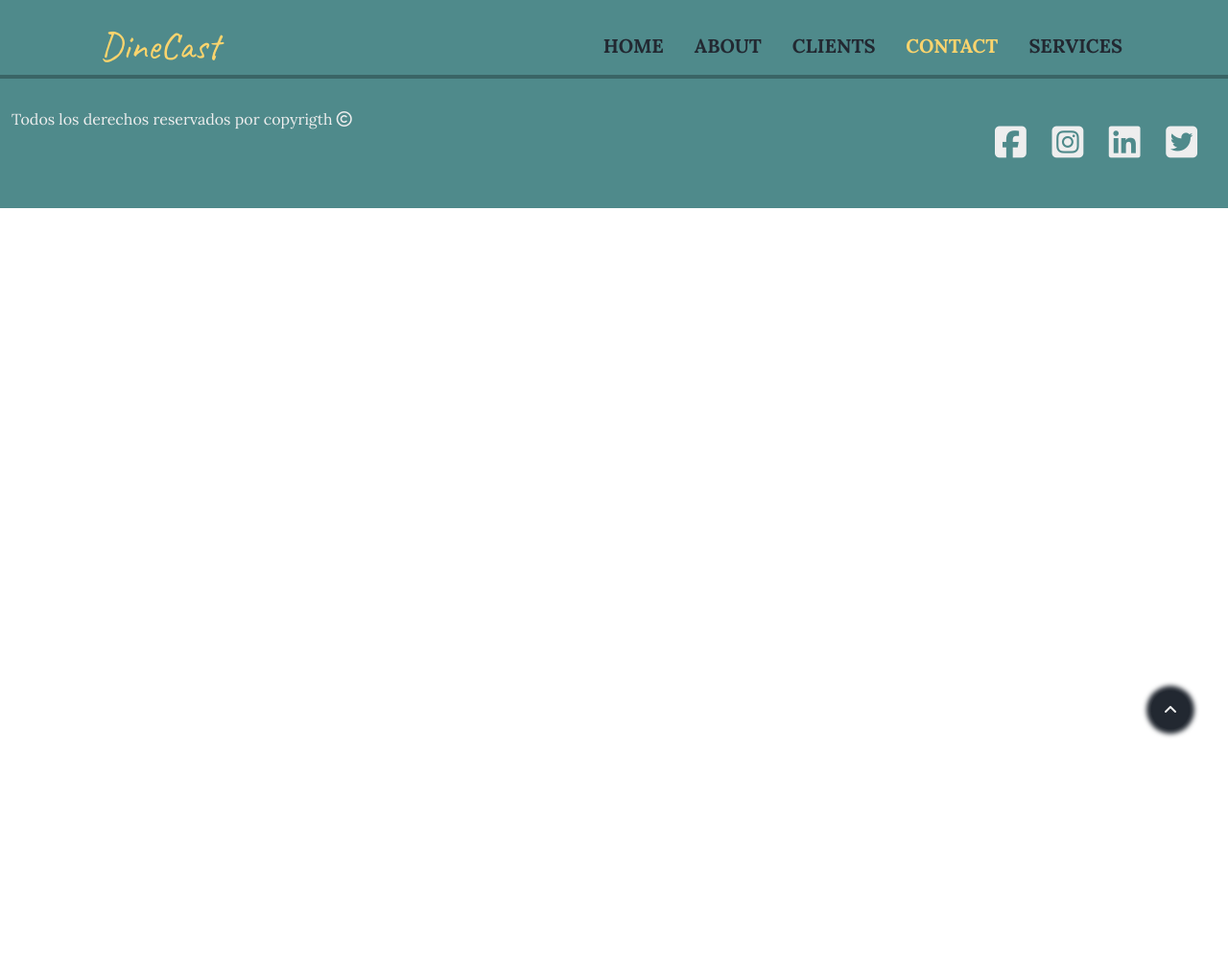
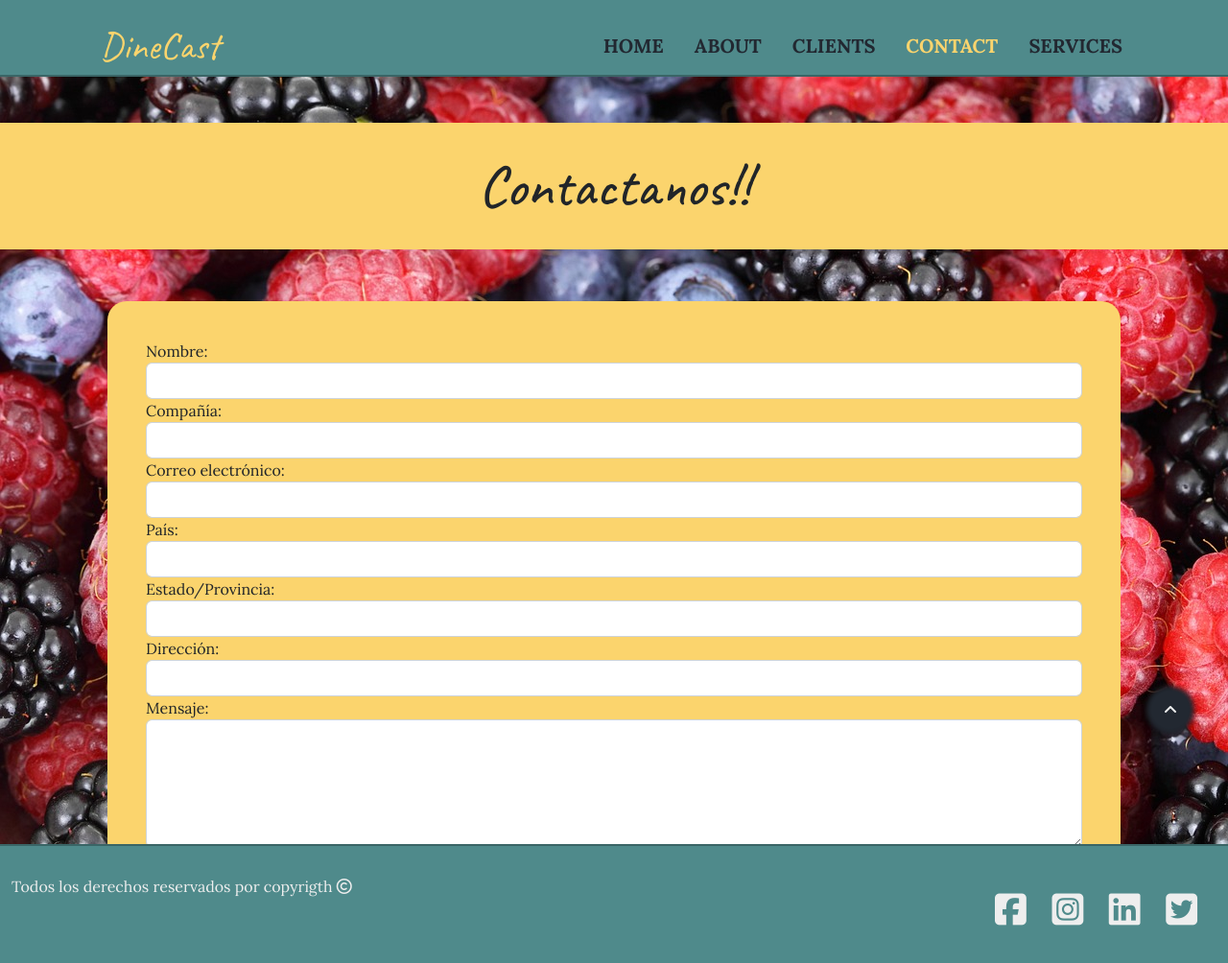
Before and after one commit to Chartuu/PreEntrega2_Mangone, a plain HTML site: page pages/contact.html in a window 1280 px wide. Shown: the whole page at 96% size. Before the commit the page ends 800 px from the top, so only its background shows below. Drawn offline with nearby package versions, Linux system fonts and the light colour scheme.

Commit message:
Contacto

```diff
--- a/css/styles.css
+++ b/css/styles.css
@@ -126,8 +126,39 @@ header{
     margin-bottom: 30px;
 }
 /* Contact */
+.MainContacts{
+    height:100vh;
+    background-image: url(../assets/berries-2277_1280.jpg);
+    background-size: cover;
+    background-color: #4F8A8B;
+    overflow: auto;
+}
+.Title h2{
+    align-items: center;
+    text-align: center;
+    margin-top: 30px;
+    font-size: 60px;
+    font-family: "caveat", cursive !important;
+    background-color: #FBD46D;
+    padding: 30px;
+}
 
+form{
+    background-color: #FBD46D;
+    margin: 30px;
+    padding: 40px;
+    border-radius: 20px;
+}
 
+.enviar{
+    margin-top: 10px;
+}
+
+.enviar .btn{
+    color: #FBD46D;
+    background-color: #3a6566;
+
+}
 /* Services */
 
 
--- a/pages/contact.html
+++ b/pages/contact.html
@@ -46,7 +46,51 @@
 <!-- Nav Bar Finaliza-->
 
 
+<!-- Inicia Main -->
+<main class="MainContacts">
+    <div class="row">
+        <div class="col Title">
+            <h2 class="mt-5 mb-4">Contactanos!!</h2>
+        </div>
+    </div>
 
+    <div class="container">
+        <form>
+            <div class="form-group">
+                <label for="name">Nombre:</label>
+                <input type="text" class="form-control" id="name" required>
+            </div>
+            <div class="form-group">
+                <label for="company">Compañía:</label>
+                <input type="text" class="form-control" id="company" required>
+            </div>
+            <div class="form-group">
+                <label for="email">Correo electrónico:</label>
+                <input type="email" class="form-control" id="email" required>
+            </div>
+            <div class="form-group">
+                <label for="country">País:</label>
+                <input type="text" class="form-control" id="country" required>
+            </div>
+            <div class="form-group">
+                <label for="state">Estado/Provincia:</label>
+                <input type="text" class="form-control" id="state" required>
+            </div>
+            <div class="form-group">
+                <label for="address">Dirección:</label>
+                <input type="text" class="form-control" id="address" required>
+            </div>
+            <div class="form-group">
+                <label for="message">Mensaje:</label>
+                <textarea class="form-control" id="message" rows="5" required></textarea>
+            </div>
+            <div class="enviar">
+                <button type="submit" class="btn btn-custom">Enviar</button>
+            </div>
+        </form>
+        </div>
+</main>
+<!-- Finaliza Main -->
 
 
 
@@ -71,8 +115,6 @@
 
 
 
-
-
 <!-- Boton subir -->
 <a href="#" class="subir"><i class="fa-solid fa-angle-up"></i></a>
 </body>
```
